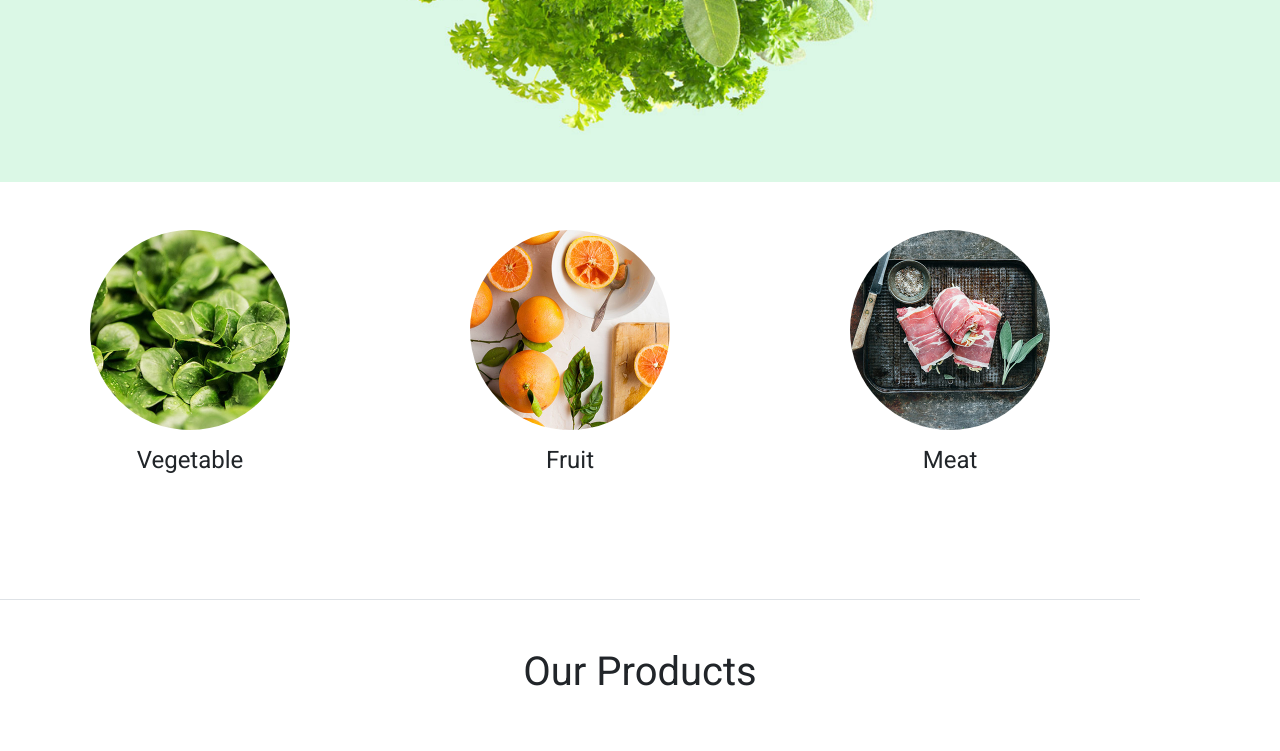
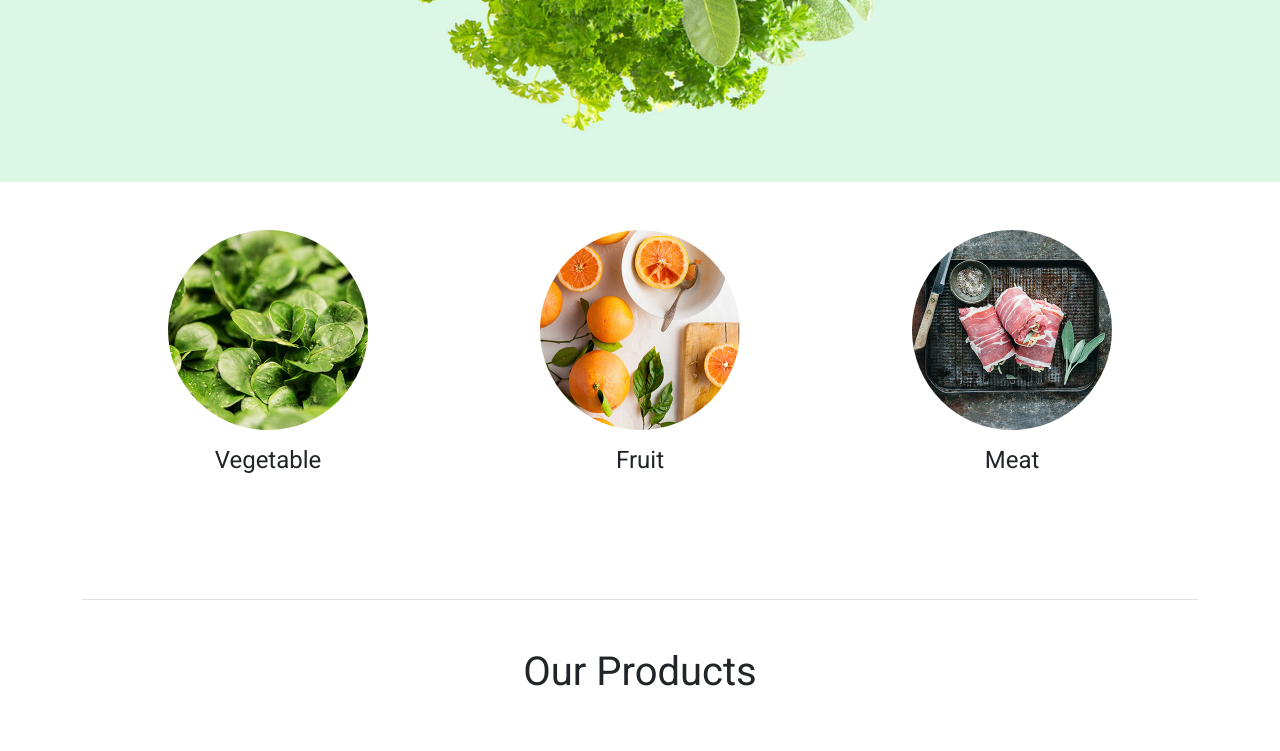
Before and after one commit to Debsonptk/organic, a React (Vite) app: page / in a window 1280 px wide. Shown: the part 533-1284 px from the top of the page. Built offline with nearby package versions, Linux system fonts and the light colour scheme.

Commit message:
fix container main

```diff
--- a/src/components/MainAbout/index.jsx
+++ b/src/components/MainAbout/index.jsx
@@ -6,7 +6,7 @@ import { BannerAboutUs, Title } from "./style";
 const MainAbout = () => (
     <>
         <BannerAboutUs>
-        <Title className="text-white text-center">About Us</Title>
+            <Title className="text-white text-center">About Us</Title>
         </BannerAboutUs>
         <SectionAboutUs />
         <BannerMushroom />
--- a/src/components/SectionRoundedImage/index.jsx
+++ b/src/components/SectionRoundedImage/index.jsx
@@ -4,7 +4,8 @@ import orange from "../../assets/orange.jpeg";
 import meat from "../../assets/meat.jpeg";
 
 const SectionRoundedImage = () => (
-    <div className="container p-0 m-0 row row-cols-1 row-cols-md-3 border-bottom">
+    <div className="container">
+    <div className="p-0 m-0 row row-cols-1 row-cols-md-3 border-bottom">
         <div className="col p-0 d-flex justify-content-center">
             <RoundedImage
                 image={ vegetable }
@@ -27,6 +28,7 @@ const SectionRoundedImage = () => (
             />
         </div>
     </div>
+    </div>
 );
 
 export default SectionRoundedImage;
```
